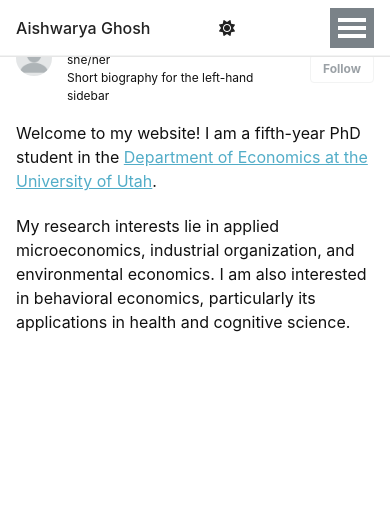
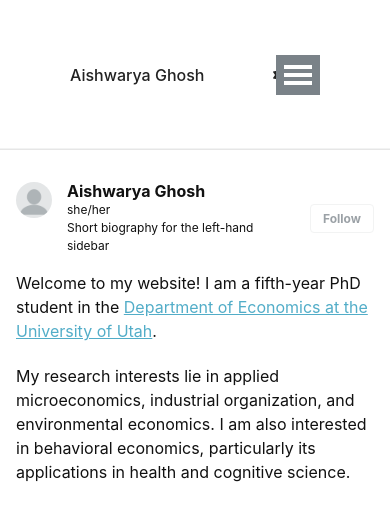
Before and after one commit to ghoshash1/ghoshash1.github.io, a Jekyll site: the page built from index.md, in a window 390 px wide. Shown: the top 521 px of the page. Built offline with Jekyll 4.4.1, drawn with Linux system fonts in a browser that asks for light colours; our own code applies the rules of GitHub Pages for plain Markdown files.

Commit message:
Update main.scss

```diff
--- a/assets/css/main.scss
+++ b/assets/css/main.scss
@@ -47,13 +47,17 @@
 
 /* ===== CLEAN FINAL HEADER + SPACING ===== */
 
-/* Make the whole site white */
-html, body, .page, .page__inner, .page__content, .initial-content, .wrapper, .sidebar {
-  background: #ffffff !important;
+// =======================================================
+// FINAL: white site, fixed header, no overlap, no weird gaps
+// =======================================================
+
+/* Global look */
+html, body, .page, .page__inner, .page__content, .wrapper, .sidebar {
+  background: #fff !important;
   color: #111 !important;
 }
 
-/* Hide the footer entirely (keep only this version) */
+/* Hide footer entirely */
 .page__footer, .page__footer-follow, .site-footer, .footer, .footer__inner {
   display: none !important;
   height: 0 !important;
@@ -62,25 +66,30 @@ html, body, .page, .page__inner, .page__content, .initial-content, .wrapper, .si
   visibility: hidden !important;
 }
 
-/* Fixed header, white bar, dark links */
+/* ---- Fixed masthead (header) ---- */
+:root { --masthead-h: 120px; }             /* desktop header height; tweak if needed */
+
 .masthead {
   position: fixed;
   top: 0; left: 0; right: 0;
   z-index: 2000;
-  background: #ffffff !important;
-  border-bottom: 1px solid #e6e6e6; /* subtle separator */
+  height: var(--masthead-h);
+  display: flex; align-items: center;      /* vertically center links */
+  background: #fff !important;
+  border-bottom: 1px solid #e6e6e6;
 }
 
+/* Keep header internals clean */
 .masthead__inner-wrap,
 .masthead .wrapper,
 .masthead .masthead__menu .greedy-nav {
-  background: #ffffff !important;
-  box-shadow: none !important;
+  background: #fff !important;
   border: 0 !important;
   border-radius: 0 !important;
+  box-shadow: none !important;
 }
 
-/* Readable nav links (dark) */
+/* Dark, readable nav links */
 .masthead .greedy-nav a,
 .masthead .greedy-nav .visible-links > li > a,
 .masthead .greedy-nav .site-title,
@@ -89,46 +98,27 @@ html, body, .page, .page__inner, .page__content, .initial-content, .wrapper, .si
   color: #222 !important;
   font-weight: 500;
 }
-
 .masthead .greedy-nav a:hover,
 .masthead .greedy-nav .visible-links > li > a:hover,
 .masthead .greedy-nav .site-title:hover {
   color: #0056b3 !important;
 }
 
-/* Push content below fixed header */
-html, body, .page, .page__inner, .page__content, .initial-content {
-  padding-top: 150px !important; /* adjust 130–170 if needed */
+/* ---- Single spacer that moves BOTH columns together ---- */
+body::before {
+  content: "";
+  display: block;
+  height: var(--masthead-h);
 }
 
-/* Tiny nudge for avatar if desired */
-.author__avatar { margin-top: 0.5rem !important; }
+/* Remove any other offsets so nothing fights the spacer */
+html, body, .page, .page__inner, .page__content, .initial-content, .wrapper, .sidebar {
+  padding-top: 0 !important;
+  margin-top: 0 !important;
+}
+.author__avatar { margin-top: 0 !important; }
 
-/* Mobile header tends to be taller */
+/* Header is taller on small screens */
 @media (max-width: 900px) {
-  html, body, .page, .page__inner, .page__content, .initial-content {
-    padding-top: 170px !important;
-  }
+  :root { --masthead-h: 150px; }          /* increase if mobile header is taller */
 }
-/* ---- FIX THE BIG GAP: move both columns together ---- */
-
-/* 1) Undo any earlier global/top paddings */
-html, body, .page, .page__inner, .page__content, .initial-content {
-  padding-top: 0 !important;
-}
-
-/* 2) Apply spacing only to the shared wrapper */
-.initial-content {
-  padding-top: 130px !important;   /* adjust 120–150 to match your fixed header height */
-}
-
-/* 3) Make sure the sidebar doesn't add its own offset */
-.sidebar {
-  margin-top: 0 !important;
-  padding-top: 0 !important;
-}
-
-/* If your header is taller on small screens, bump it there */
-@media (max-width: 900px) {
-  .initial-content { padding-top: 150px !important; }
-}
```
